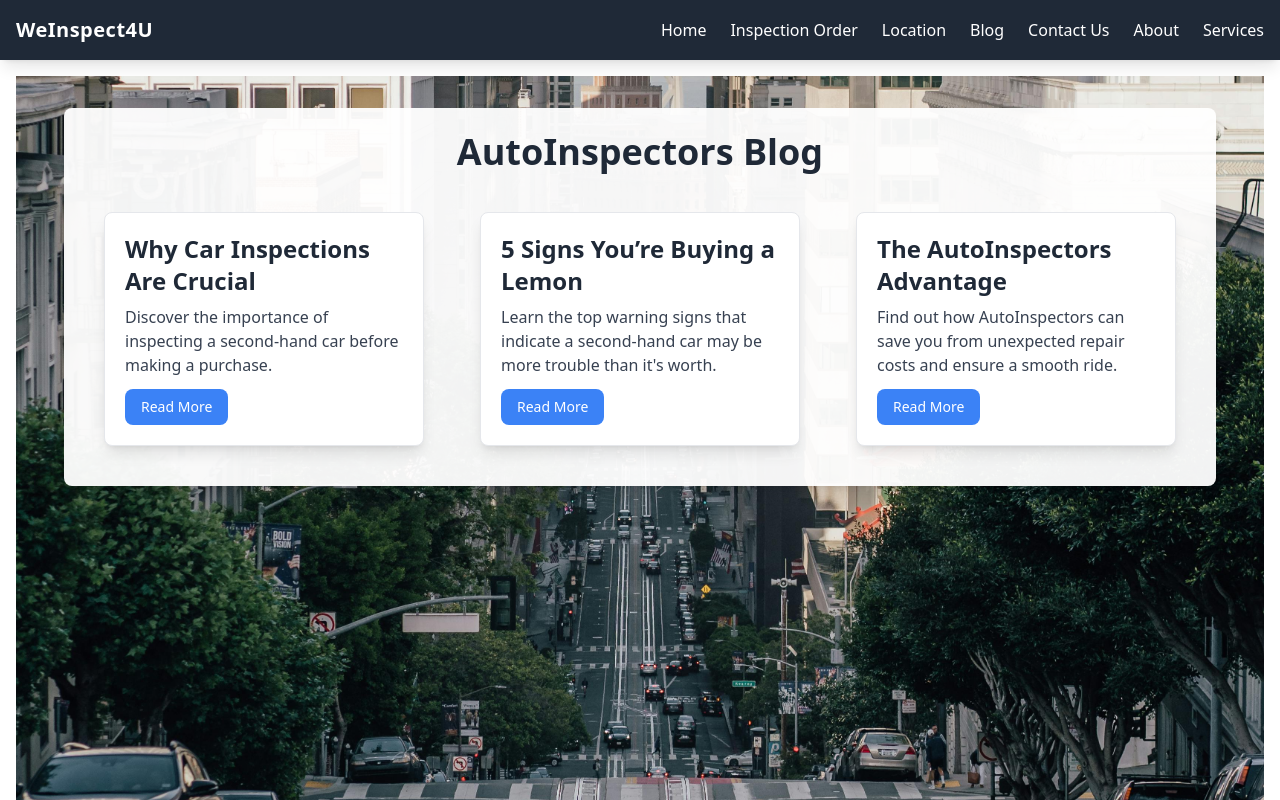
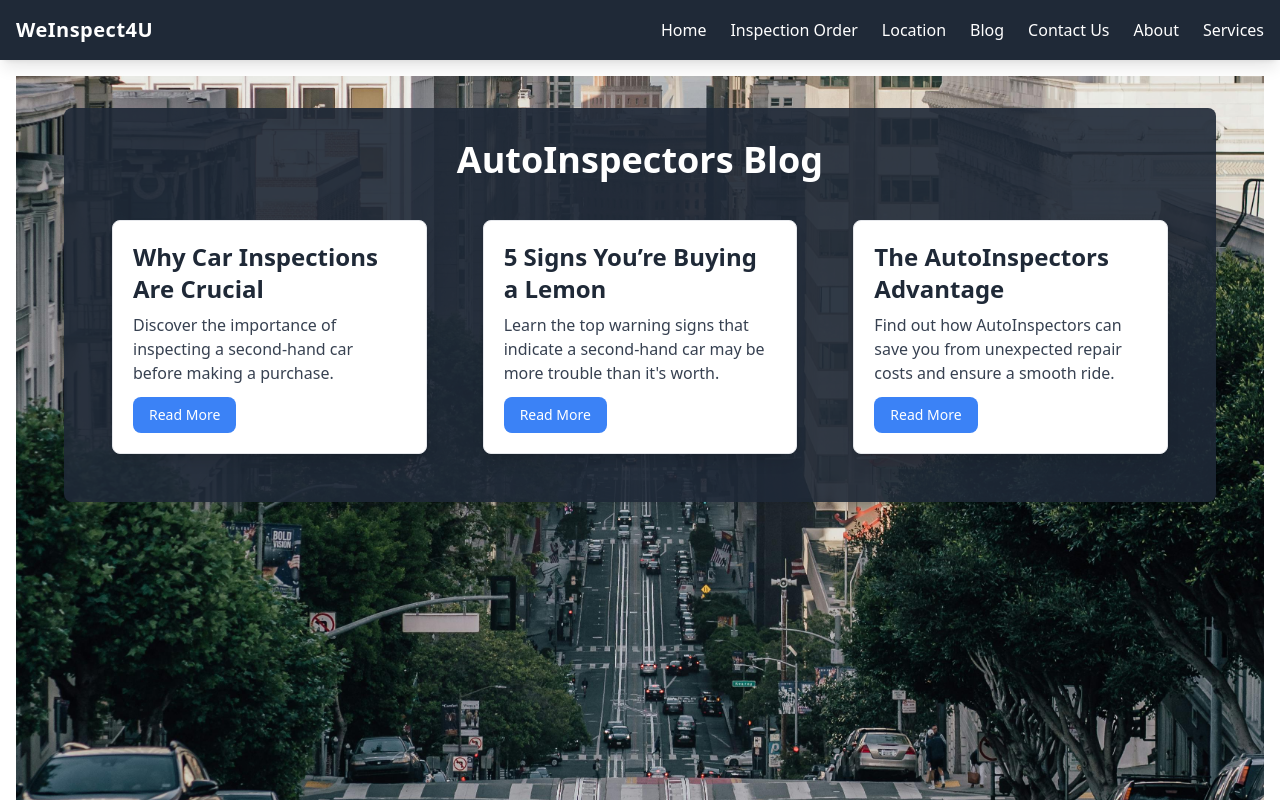
Before and after one commit to hamzam2mhs/AutoInspectors, a React (Vite) app in the folder frontend/: page /blog in a window 1280 px wide. Shown: the top 800 px of the page. Built offline with nearby package versions, Linux system fonts and the light colour scheme.

Commit message:
Blog Styling changed

```diff
--- a/frontend/src/components/Blog/blog.jsx
+++ b/frontend/src/components/Blog/blog.jsx
@@ -10,8 +10,8 @@ const Blog = () => {
       className="min-h-screen bg-cover bg-center bg-no-repeat p-8"
       style={{ backgroundImage: `url(${blogImage})` }} // Using the imported image
     >
-      <div className="bg-white bg-opacity-95 rounded-lg shadow-lg max-w-6xl mx-auto p-6">
-        <h1 className="text-4xl font-bold text-center text-gray-800 mb-6">
+      <div className="bg-gray-800 bg-opacity-90 rounded-lg shadow-lg max-w-6xl mx-auto p-8">
+        <h1 className="text-4xl font-bold text-center text-white mb-6">
           AutoInspectors Blog
         </h1>
         {/* Nested routing for blog section */}
```
